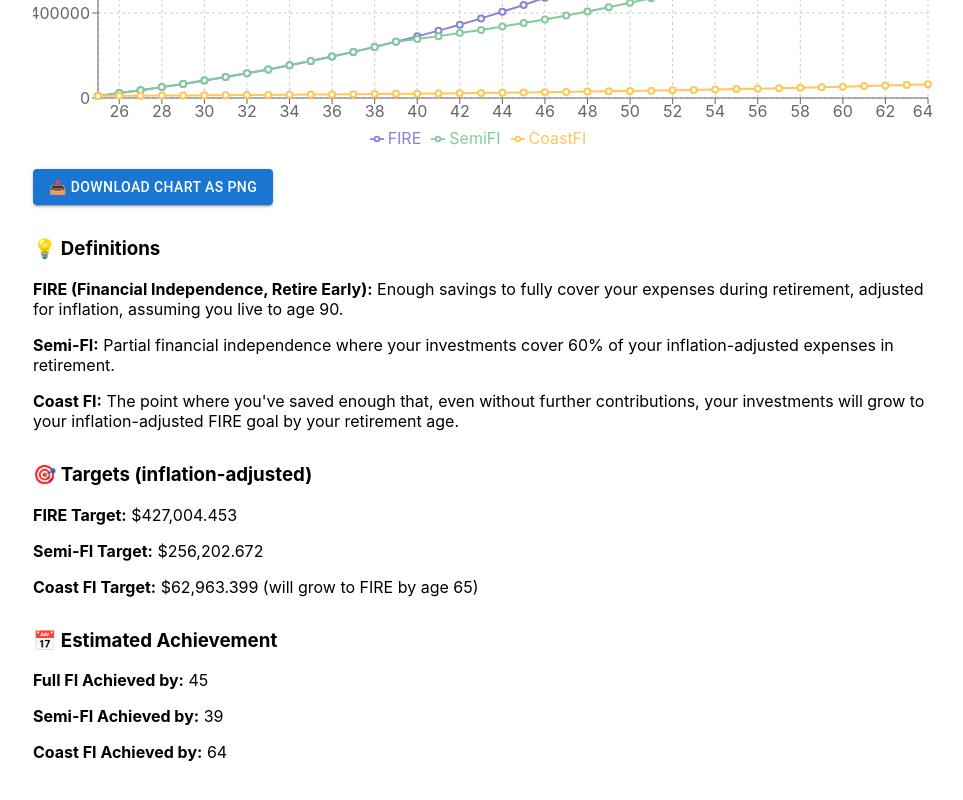
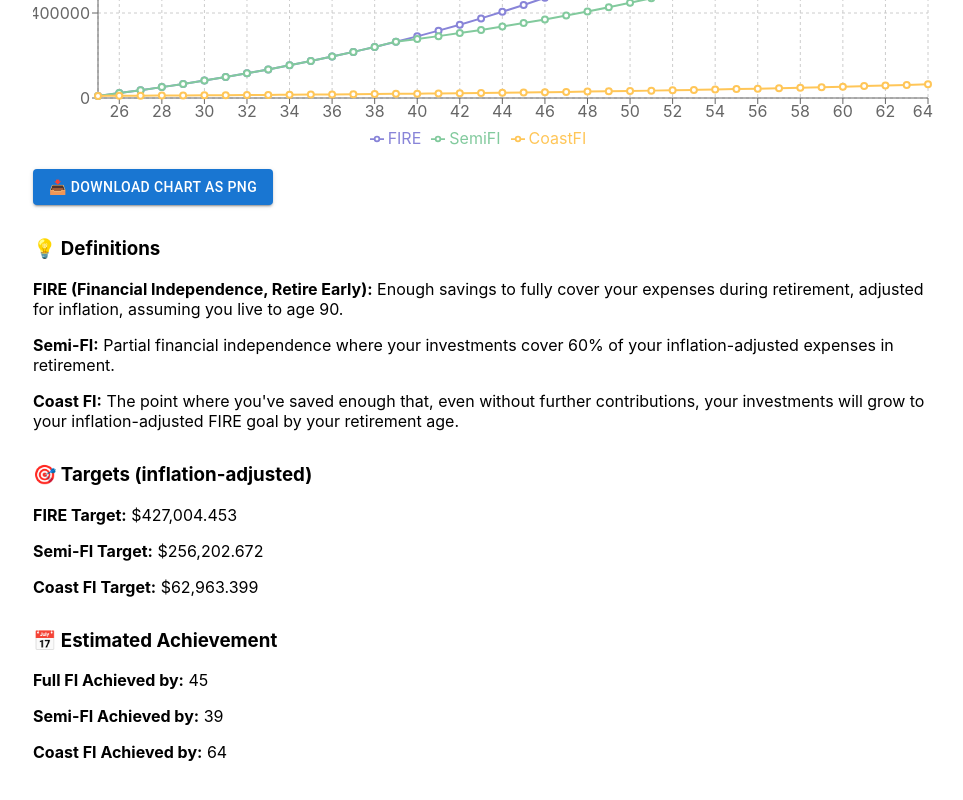
Before and after one commit to davidantao/fi-planner, a React (Create React App) app: page / in a window 1280 px wide. Shown: the part 1050-1850 px from the top of the page, without its empty margins (157-1120 px from the left). Built offline with nearby package versions, Linux system fonts and the light colour scheme.

Commit message:
text fix

```diff
--- a/src/App.js
+++ b/src/App.js
@@ -193,7 +193,7 @@ function App() {
         <h3 style={{ marginTop: '2rem' }}>🎯 Targets (inflation-adjusted)</h3>
         <p><strong>FIRE Target:</strong> ${fireTarget.toLocaleString()}</p>
         <p><strong>Semi-FI Target:</strong> ${semiFiTarget.toLocaleString()}</p>
-        <p><strong>Coast FI Target:</strong> ${coastTarget.toLocaleString()} (will grow to FIRE by age {inputs.retirementAge})</p>
+        <p><strong>Coast FI Target:</strong> ${coastTarget.toLocaleString()}</p>
 
         <h3 style={{ marginTop: '2rem' }}>📅 Estimated Achievement</h3>
         <p><strong>Full FI Achieved by:</strong> {fireData.finishedAt !== undefined ? inputs.age + fireData.finishedAt : 'Not within projection window'}</p>
```
